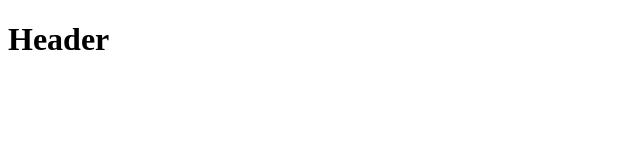
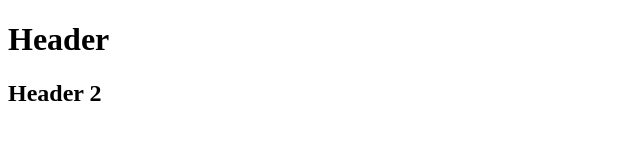
Before and after one commit to wojo1086/git-test, a plain HTML site: page index.html in a window 1280 px wide. Shown: the whole page, without its empty margins (0-640 px from the left). Drawn offline with Linux system fonts and the light colour scheme.

Commit message:
Added header 2

```diff
--- a/index.html
+++ b/index.html
@@ -2,5 +2,6 @@
 <head></head>
 <body>
     <h1>Header</h1>
+    <h2>Header 2</h2>
 </body>
 </html>
```
